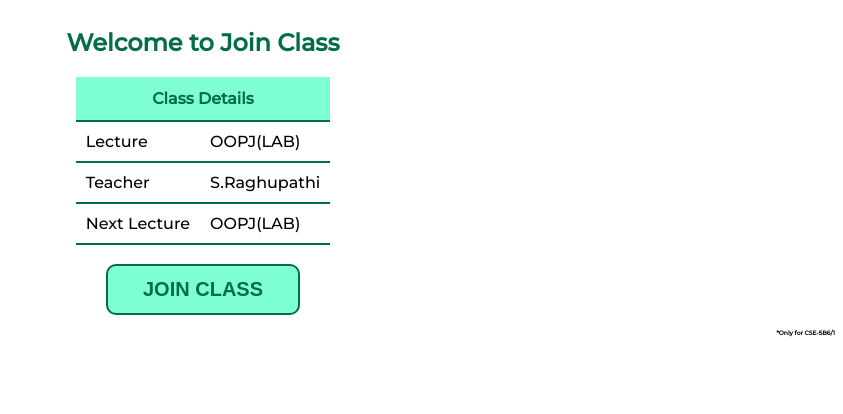
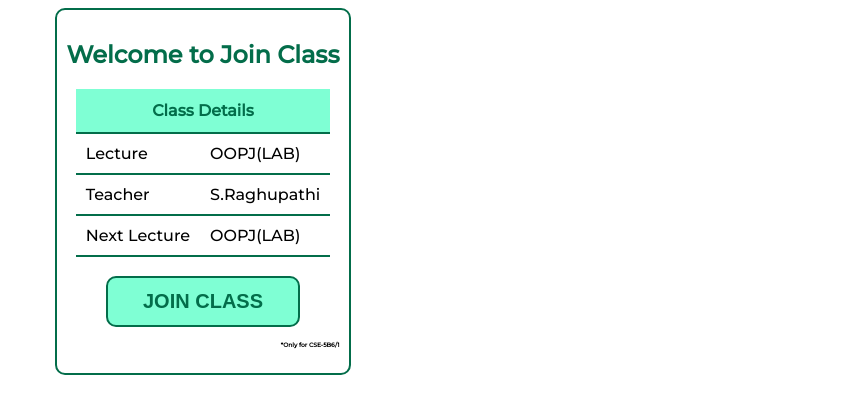
Before and after one commit to sourav512/Join-Class, a plain HTML site: page index.html in a window 1280 px wide. Shown: the whole page, without its empty margins (437-1280 px from the left). Drawn offline with Linux system fonts and the light colour scheme.

Commit message:
center alignment to elements

```diff
--- a/index.html
+++ b/index.html
@@ -12,6 +12,9 @@
 
   </head>
   <body>
+    <div class="center">
+    <div class="border" style="width: fit-content;padding: 10px">
+
       <div class="center">
         <h2 style="color: rgb(3, 109, 74);">Welcome to Join Class</h2>
       </div>
@@ -53,6 +56,8 @@
     <div align="right">
       <h6 style="font-size: 6px;">*Only for CSE-5B6/1</h6>
     </div>
+  </div>
+  </div>
     <script src="./joinClass.js"></script>
   </body>
   </html>
--- a/joinClass.js
+++ b/joinClass.js
@@ -104,7 +104,6 @@ let lectur = [
 ];
 
 
-
 function updateTable() {
     let lectureNo = getClassNo();
     let day = getDay();
--- a/style.css
+++ b/style.css
@@ -24,7 +24,7 @@ body {
 }
 .border {
   border-radius: 10px;
-    border: 2px solid #000000;
+  border: 2px solid rgb(3, 109, 74);
 }
 table {
   border-collapse: collapse;
```
Lines whose indentation alone changed are shown as unchanged.
